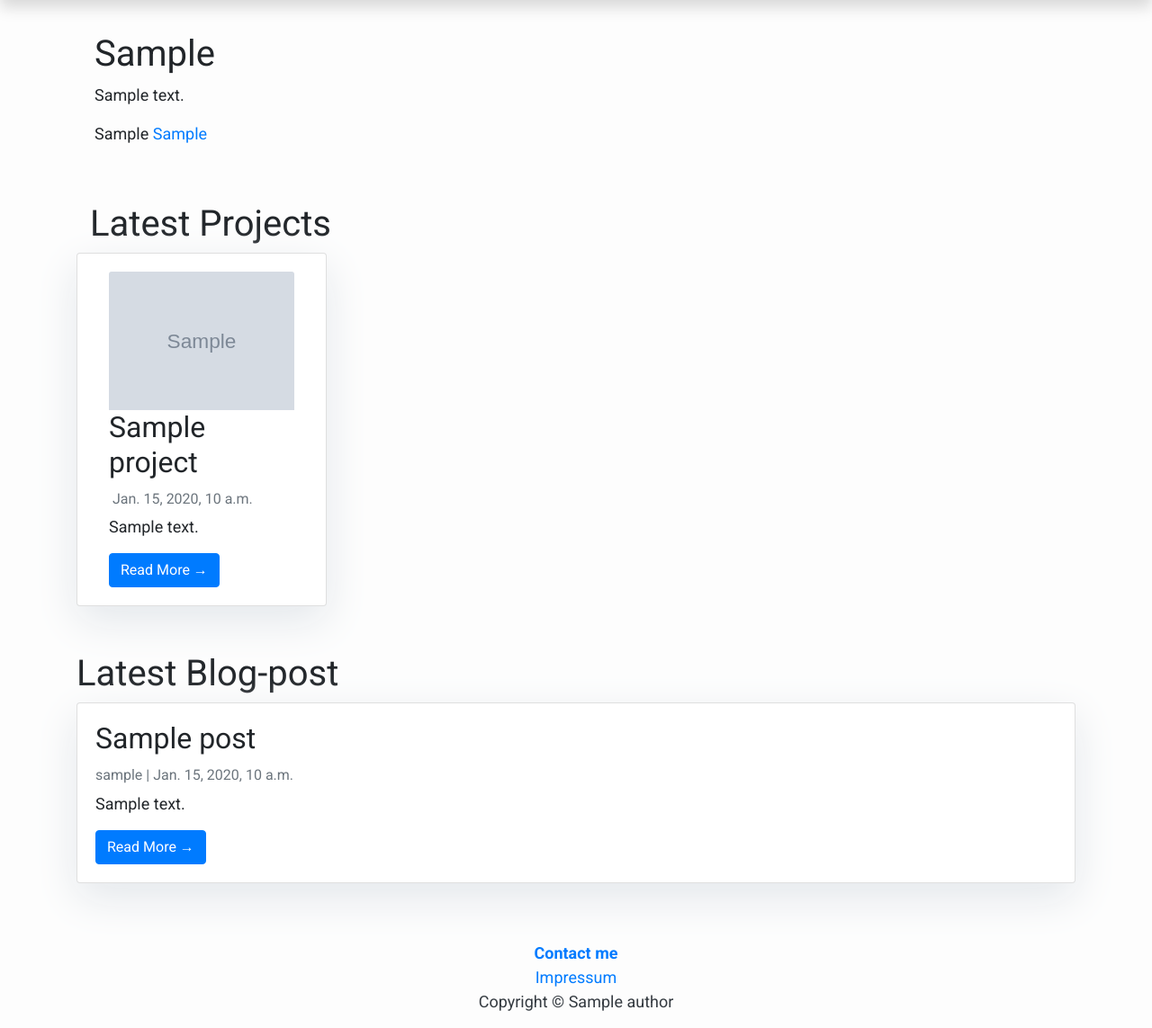
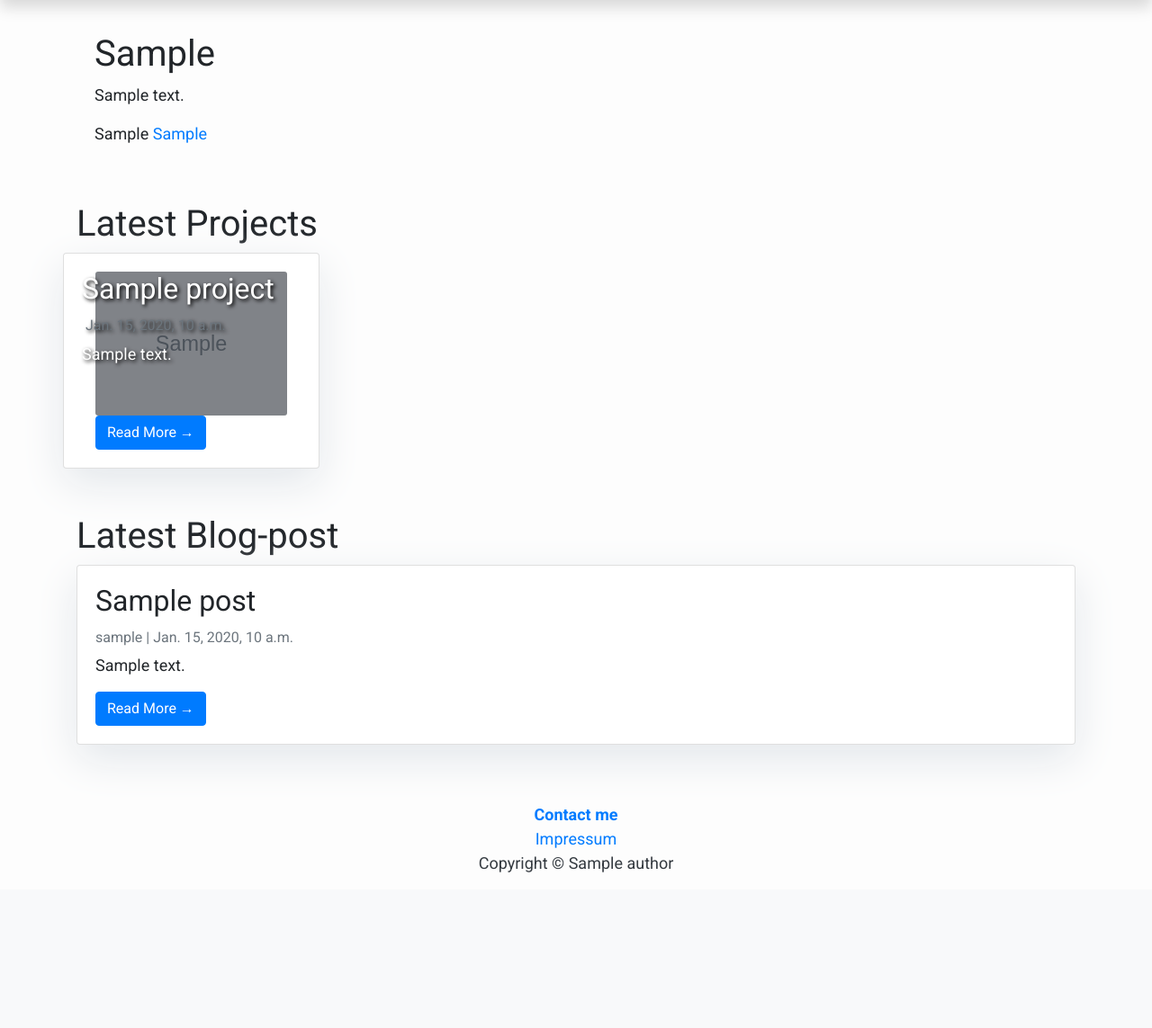
Before and after one commit to n4thal/djangoskeleton, a Django app: page / in a window 1280 px wide. Shown: the part 59-1202 px from the top of the page at 90% size. After the commit the page ends 1029 px from the top, so only its background shows below. Run offline with Django 3.2, Linux system fonts and the light colour scheme; tables that the repository leaves empty hold one stand-in row (values such as "Sample post"); grey boxes marked "Sample" are stand-in pictures; some libraries are stand-ins or nearby versions.

Commit message:
beautified how project images are displayed (as card background and darkenend, with white bordered text on top) on the landing.html

```diff
--- a/templates/landing.html
+++ b/templates/landing.html
@@ -2,6 +2,15 @@
 {% load static %}
 
 {% block content %}
+<style>
+    .card-img {
+        filter: brightness(60%);
+    }
+    .card-img-overlay {
+        color: white;
+        text-shadow: 2px 2px 4px #000000;
+    }
+</style>
 
 <div class="container">
     <div class="row">
@@ -14,23 +23,27 @@
                 </p>
             </div>
             <br>
-            <div class="container">
+            <div class="project-container">
                 <h1>Latest Projects</h1>
                 <div class="row">
                     {% for project in recent_projects %}
-                    <div class="card mb-4 col-lg-3 col-sm-4 d-flex align-items-stretch">
-                        <div class="card-body h-100">
-                            <img class="card-img-top" src="{% static project.image %}">
+                    <div class="card mb-4 col-lg-3 col-sm-6">
+                        <div class="card-body">
+                            <img class="card-img" src="{% static project.image %}">
+                            <div class="card-img-overlay">
                                 <h2 class="card-title">{{ project.title }}</h2>
                                 <p class="card-text text-muted h6"> {{ project.publication_date }} </p>
-                            <p class="card-text">{{ project.summary|slice:":60" }}</p>
-                            <a href="{% url 'projects_detail' project.pk %}" class="btn btn-primary">Read More &rarr;</a>
+                                <p class="card-text">{{ project.summary|slice:":120" }}</p>
+
+                            </div>
+                            <a href="{% url 'projects_detail' project.pk %}" class="btn btn-primary ">Read More &rarr;</a>
                         </div>
                     </div>
                     {% endfor %}
                 </div>
             </div>
             <br>
+            <div class="blog-container">
                 <h1>Latest Blog-post</h1>
                 {% for post in most_recent_post %}
                 <div class="card mb-4">
@@ -45,5 +58,6 @@
             </div>
         </div>
     </div>
+</div>
 
 {% endblock content %}
```
Lines whose indentation alone changed are shown as unchanged.
